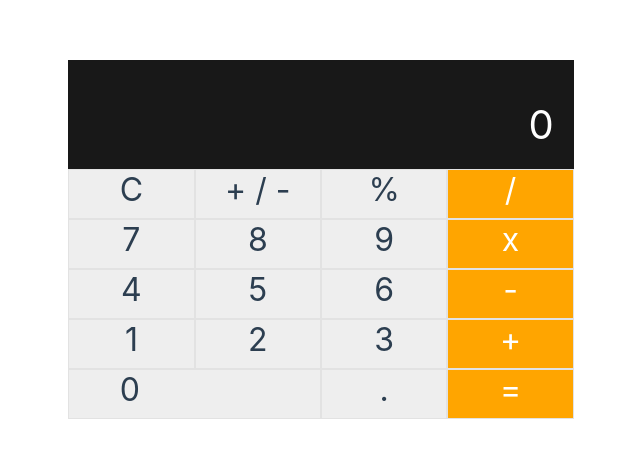
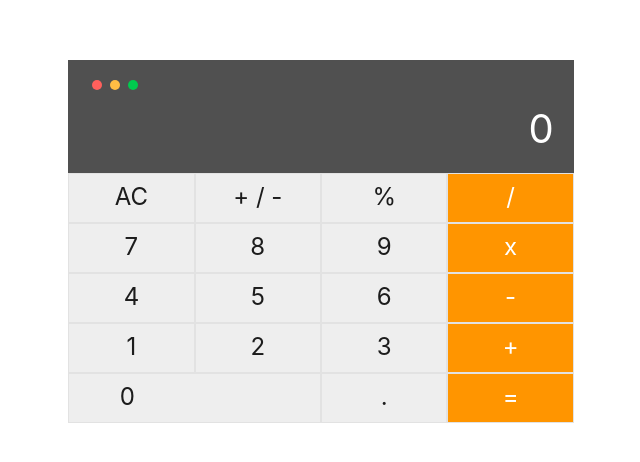
Before and after one commit to neelansh15/Vue-Mac-Calculator, a Vue app: page / in a window 1280 px wide. Shown: the top 462 px of the page, without its empty margins (319-959 px from the left). Built offline with nearby package versions, Linux system fonts and the light colour scheme.

Commit message:
Top bar buttons added like in macOS

```diff
--- a/src/components/Calculator.vue
+++ b/src/components/Calculator.vue
@@ -1,7 +1,16 @@
 <template>
   <div class="calculator">
-      <div class="display">{{ current || '0'}}</div>
-      <div class="btn" @click="clear">C</div>
+      <div class="display">
+          <div class="topbar">
+              <div class="circle red"></div>
+              <div class="circle yellow"></div>
+              <div class="circle green"></div>
+          </div>
+          <div class="text">
+            {{ current || '0'}}
+          </div>
+      </div>
+      <div class="btn" @click="clear">AC</div>
       <div class="btn" @click="sign">+ / -</div>
       <div class="btn" @click="percent">%</div>
       <div class="btn operator" @click="divide" :class="opclicked">/</div>
@@ -98,7 +107,7 @@ export default {
 <style scoped>
 .calculator{
     font-family: -apple-system, BlinkMacSystemFont, 'Segoe UI', Roboto, Oxygen, Ubuntu, Cantarell, 'Open Sans', 'Helvetica Neue', sans-serif;
-    font-size: 2rem;
+    font-size: 1.5rem;
     display: grid;
     grid-template-columns: repeat(4, 1fr);
     grid-auto-rows: minmax(50px, auto);
@@ -106,14 +115,38 @@ export default {
     min-width: 40%;
     max-width: 60%;
     margin: auto;
+
+    color: #1c1c1c;
 }
 .display{
-    padding: 1em 0.5em 0.5em 0.5em;
+    padding: 0.5em 0.5em 0.5em 0.5em;
     font-size: 2.5rem;
     text-align: right;
     grid-column: 1 / 5;
-    background-color: #181818;
+    background-color: #505050;
     color: white;
+}
+.display .text{
+    padding-top: 1.5rem;
+}
+.topbar{
+    float: left;
+    display: flex;
+}
+.topbar .circle{
+    width: 10px;
+    height: 10px;
+    border-radius: 10px;
+    margin: 0 0.25rem;
+}
+.topbar .red{
+    background-color: #FF605c;
+}
+.topbar .yellow{
+    background-color: #FFBD44;
+}
+.topbar .green{
+    background-color: #00CA4E;
 }
 .zero{
     grid-column: 1 / 3;
@@ -125,6 +158,8 @@ export default {
     border: 1px solid #e2e2e2;
     cursor: pointer;
 
+    padding-top: 0.5rem;
+
     /* Set text not selectable */
     -webkit-user-select: none;
      -khtml-user-select: none;
@@ -134,7 +169,7 @@ export default {
             user-select: none;
 }
 .operator{
-    background-color: orange;
+    background-color: #ff9500;
     color: white;
 }
 .operator.clicked{
```
